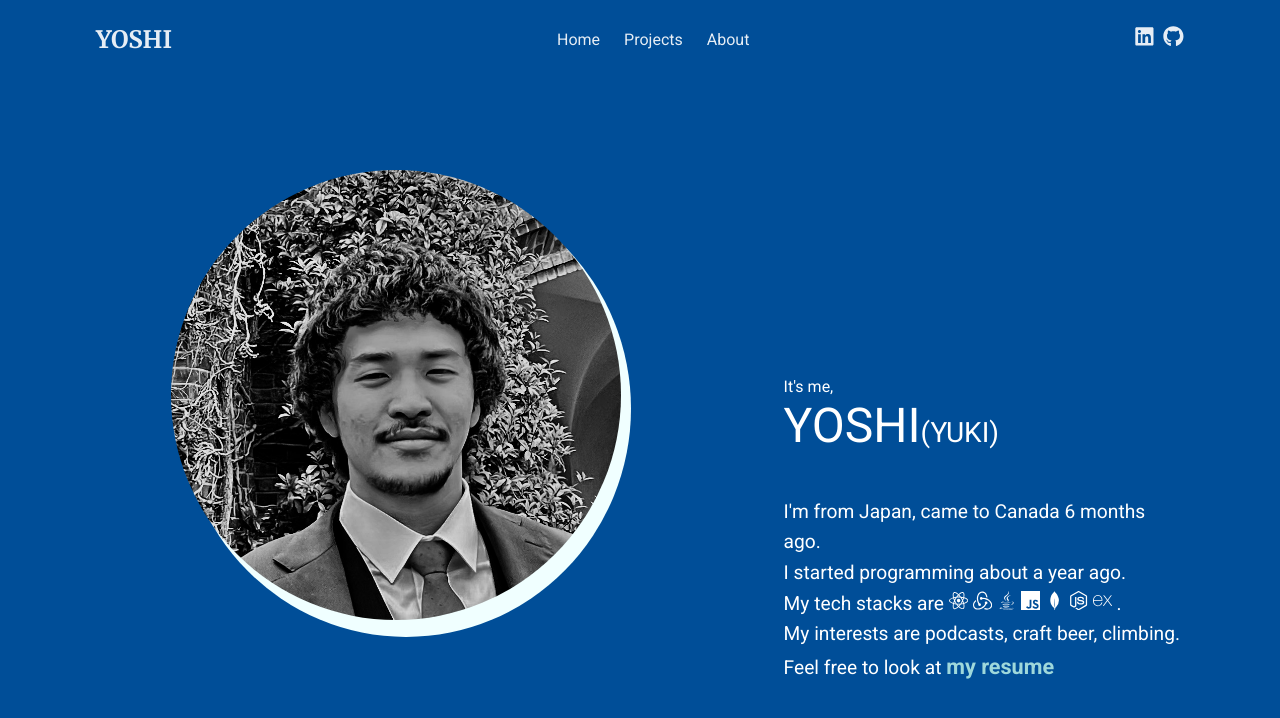
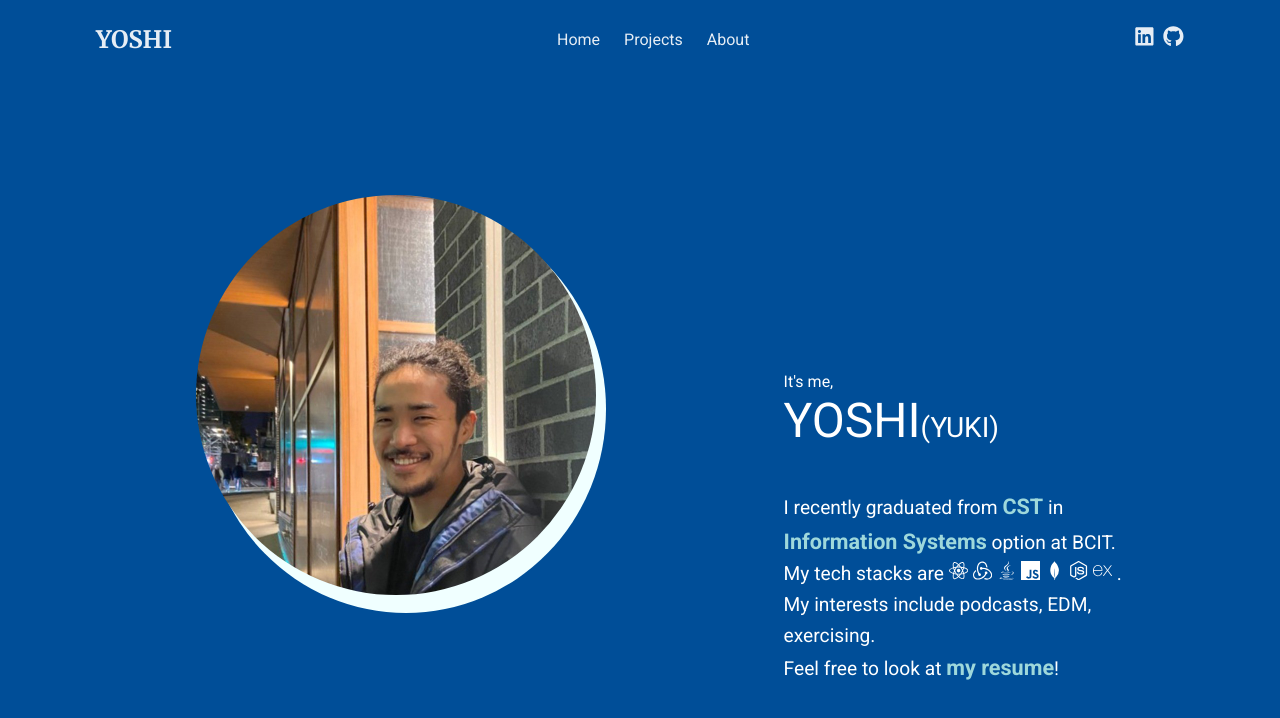
Before and after one commit to yoshi3689/portfolio, a React (Create React App) app: page /about in a window 1280 px wide. Shown: the top 718 px of the page. Built offline with nearby package versions, Linux system fonts and the light colour scheme.

Commit message:
edit contents and profile pic

```diff
--- a/src/components/button/Button.jsx
+++ b/src/components/button/Button.jsx
@@ -8,7 +8,7 @@ const Button = ({ element, link, type, size, position, innerText, onClick }) =>
   switch (element) {
     case "a":
       buttonToRender = (
-        <a onClick={onClick} href={link} className={className} >
+        <a onClick={onClick} href={link} className={className} target="_blank" rel="noreferrer" >
           {innerText}
           </a> );
       break;
--- a/src/components/hero/hero.css
+++ b/src/components/hero/hero.css
@@ -109,7 +109,7 @@
     margin: 1.5rem 0;
     border-radius: 50%;
     width: 100%;
-    max-width: 450px;
+    max-width: 400px;
   }
 
   .hero__profile__pic {
--- a/src/components/slideShow/slideShow.css
+++ b/src/components/slideShow/slideShow.css
@@ -6,6 +6,7 @@
   grid-template-rows: max-content max-content 1fr max-content;
   position: relative;
   height: 100%;
+  padding-bottom: 2rem;
 }
 
 .carousel__container > *:nth-child(3) {
--- a/src/pages/projects/constants.jsx
+++ b/src/pages/projects/constants.jsx
@@ -178,16 +178,67 @@ export const PROJECTS = [
 
 export const HERO_ABOUT_CONTENTS = {
   startSmallTxt: "It's me, ",
-  startBigTxt: <>Yoshi<small className="small">(yuki)</small></>,
+  startBigTxt: (
+    <>
+      Yoshi<small className="small">(yuki)</small>
+    </>
+  ),
   img: "/img/profile_pic.jpeg",
   imgLink: "/",
   bottomContents: [
-    <>I'm from Japan, came to Canada 6 months ago.</>,
-    <>I started programming about a year ago.</>,
-    <>My tech stacks are <span className="tech-stacks"><SiReact /><SiRedux /><SiJava /><SiJavascript /><SiMongodb /><SiNodedotjs/><SiExpress/></span> .</>,
-    <>My interests are <span>podcasts, craft beer, climbing</span>.</>,
-    <>Feel free to look at <Button element="a" type="text" size="small" link={"https://www.linkedin.com/in/yoshiyuki-nagai-14734918a/"} position="space-right" innerText={"my resume"}/></> ,
-]
+    <>
+      I recently graduated from{" "}
+      <Button
+        element="a"
+        type="text"
+        size="small"
+        link={
+          "https://www.bcit.ca/programs/computer-systems-technology-diploma-full-time-5500dipma/#overview"
+        }
+        position="space-right"
+        innerText={"CST"}
+      />{" "}
+      in
+      <Button
+        element="a"
+        type="text"
+        size="small"
+        link={
+          "https://www.bcit.ca/programs/computer-systems-technology-diploma-full-time-5500dipma/#details"
+        }
+        position="space-right"
+        innerText={"Information Systems"}
+      />{" "}
+      option at BCIT.
+    </>,
+    <>
+      My tech stacks are{" "}
+      <span className="tech-stacks">
+        <SiReact />
+        <SiRedux />
+        <SiJava />
+        <SiJavascript />
+        <SiMongodb />
+        <SiNodedotjs />
+        <SiExpress />
+      </span>{" "}
+      .
+    </>,
+    <>
+      My interests include <span>podcasts, EDM, exercising</span>.
+    </>,
+    <>
+      Feel free to look at{" "}
+      <Button
+        element="a"
+        type="text"
+        size="small"
+        link={"https://www.linkedin.com/in/yoshiyuki-nagai-14734918a/"}
+        position="space-right"
+        innerText={"my resume"}
+      />!
+    </>,
+  ],
 };
 
 export const HERO_HOME_CONTENTS = {
@@ -197,8 +248,42 @@ export const HERO_HOME_CONTENTS = {
   imgLink: "/about",
   bottomHighlight: "",
   bottomContents: [
-    <>I am a term 2 CST student at BCIT with experience with React.</>,
-    <>Feel free to look at my projects on the <Button element="Link" link="/projects" type="text" size="small" position="space-right" innerText={"projects page"}/> or <Button element="" onClick={scrollToBottom} type="text" size="small" position="space-right" innerText={"here."}/></> ,
-    <>Please contact me at <Button element="button" onClick={copyToClipboard} type="text" size="small" position="space-right" innerText={"yoshiyukinagai7@gmail.com"}/></>,
-]
+    <>
+      I am a recent graduate with experience in Full-stack Web Development.
+      <br />{" "}
+    </>,
+    <>
+      Feel free to look at my projects on the{" "}
+      <Button
+        element="Link"
+        onClick={scrollToBottom}
+        link="/projects"
+        type="text"
+        size="small"
+        position="space-right"
+        innerText={"projects page"}
+      />{" "}
+      or{" "}
+      <Button
+        element="a"
+        type="text"
+        size="small"
+        position="space-right"
+        innerText={"Github"}
+      />
+      .{" "}
+    </>,
+    <>
+      Feel free to{" "}
+      <Button
+        element="a"
+        type="text"
+        size="small"
+        link={"mailto:yoshiyukinagai7@gmail.com"}
+        position="space-right"
+        innerText={"email me for inquiries"}
+      />
+      !
+    </>,
+  ],
 };
```
Also changed, not shown: public/img/profile_pic.jpeg.
